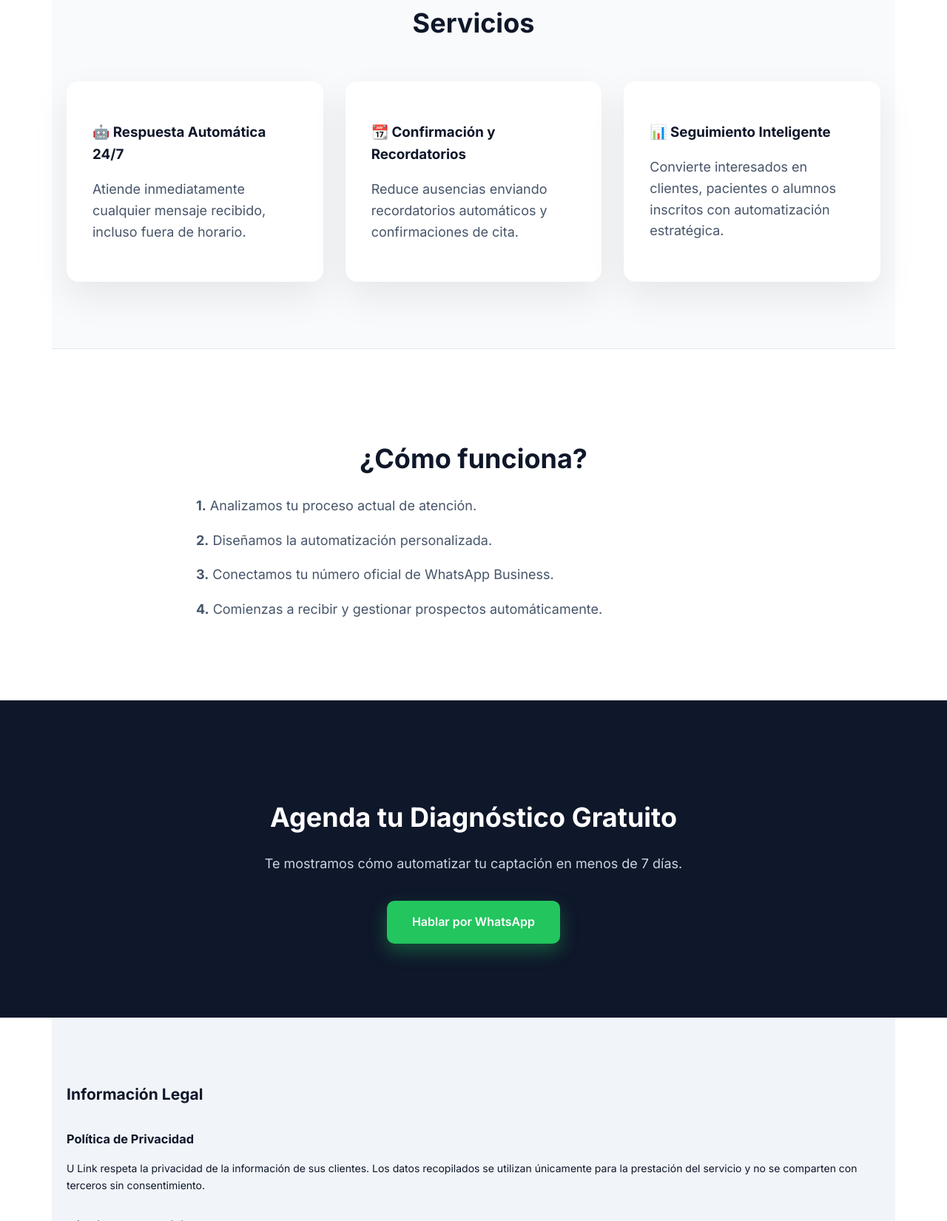
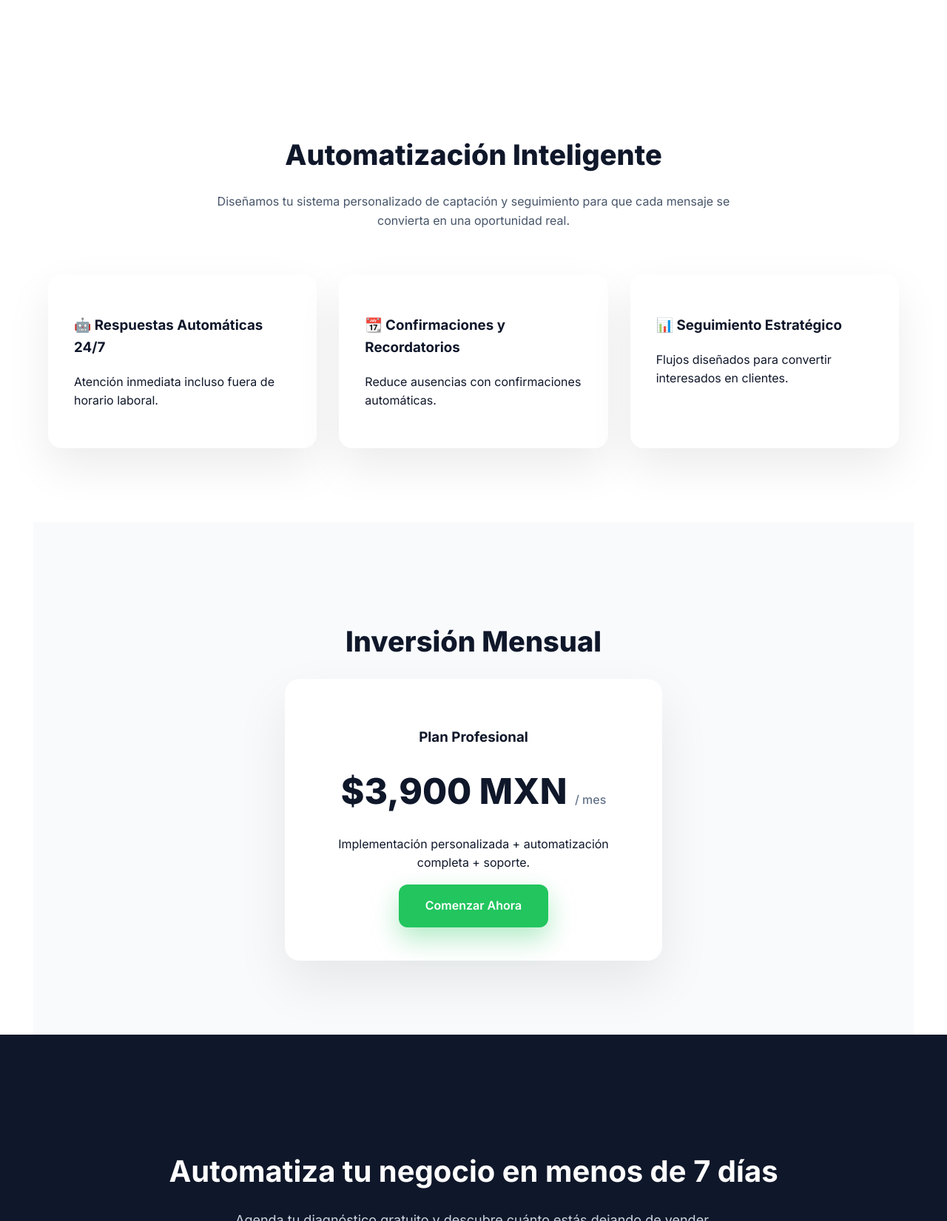
Before and after one commit to U-LinkMenendez/u-linkmenendez.github.io, a plain HTML site: page index.html in a window 1280 px wide. Shown: the part 1149-2800 px from the top of the page at 74% size. Drawn offline with Linux system fonts and the light colour scheme.

Commit message:
Update index.html

```diff
--- a/index.html
+++ b/index.html
@@ -3,10 +3,10 @@
 <head>
 <meta charset="UTF-8">
 <meta name="viewport" content="width=device-width, initial-scale=1.0">
-<title>U Link by Menéndez | Automatización Comercial 24/7</title>
-<meta name="description" content="Sistema profesional de captación y seguimiento de pacientes, alumnos y clientes en general vía WhatsApp. Automatización inteligente 24/7 para doctores, clínicas, escuelas y empresas en general.">
+<title>U Link | Automatización Comercial 24/7</title>
+<meta name="description" content="Sistema profesional de automatización por WhatsApp para clínicas y escuelas. Más citas, más inscripciones y cero prospectos perdidos.">
 
-<link href="https://fonts.googleapis.com/css2?family=Inter:wght@400;500;600;700&display=swap" rel="stylesheet">
+<link href="https://fonts.googleapis.com/css2?family=Inter:wght@400;500;600;700;800&display=swap" rel="stylesheet">
 
 <style>
 
@@ -22,17 +22,18 @@ body{
 nav{
     background:rgba(255,255,255,0.9);
     backdrop-filter:blur(10px);
-    padding:18px 30px;
+    padding:18px 40px;
     display:flex;
     justify-content:space-between;
     align-items:center;
-    box-shadow:0 4px 20px rgba(0,0,0,0.06);
+    box-shadow:0 4px 25px rgba(0,0,0,0.06);
     position:sticky;
     top:0;
     z-index:1000;
 }
 
 nav strong{
+    font-weight:800;
     font-size:18px;
 }
 
@@ -41,7 +42,7 @@ nav a{
     color:#334155;
     margin-left:25px;
     font-weight:500;
-    transition:0.3s ease;
+    transition:0.3s;
 }
 
 nav a:hover{
@@ -50,98 +51,140 @@ nav a:hover{
 
 /* HERO */
 .hero{
+    text-align:center;
+    padding:140px 20px 100px;
     background:linear-gradient(180deg,#ffffff,#f8fafc);
-    text-align:center;
-    padding:120px 20px 100px 20px;
+}
+
+.badge{
+    display:inline-block;
+    padding:6px 14px;
+    background:#ecfdf5;
+    color:#16a34a;
+    border-radius:50px;
+    font-size:14px;
+    font-weight:600;
+    margin-bottom:20px;
 }
 
 .hero h1{
-    font-size:48px;
-    max-width:800px;
+    font-size:52px;
+    max-width:850px;
     margin:auto;
     margin-bottom:25px;
-    font-weight:700;
+    font-weight:800;
 }
 
 .hero p{
     font-size:20px;
-    max-width:700px;
+    max-width:750px;
     margin:auto;
     margin-bottom:40px;
     color:#475569;
 }
 
-/* BUTTON */
 .btn{
     display:inline-block;
-    padding:16px 34px;
+    padding:16px 36px;
     background:#22c55e;
     color:white;
     text-decoration:none;
     font-weight:600;
-    border-radius:10px;
-    box-shadow:0 10px 25px rgba(34,197,94,0.35);
-    transition:0.3s ease;
+    border-radius:12px;
+    box-shadow:0 15px 35px rgba(34,197,94,0.35);
+    transition:0.3s;
 }
 
 .btn:hover{
-    transform:translateY(-3px);
-    box-shadow:0 15px 35px rgba(34,197,94,0.45);
+    transform:translateY(-4px);
+    box-shadow:0 20px 45px rgba(34,197,94,0.45);
 }
 
-/* SECTIONS */
+/* CONTAINER */
 .container{
-    max-width:1100px;
+    max-width:1150px;
     margin:auto;
-    padding:90px 20px;
+    padding:100px 20px;
 }
 
-.section{
+.section-title{
+    text-align:center;
+    font-size:38px;
+    font-weight:800;
+    margin-bottom:20px;
+}
+
+.section-sub{
+    text-align:center;
+    max-width:700px;
+    margin:auto;
+    color:#475569;
+    margin-bottom:60px;
+}
+
+/* METRICS */
+.metrics{
+    display:flex;
+    justify-content:center;
+    gap:60px;
+    flex-wrap:wrap;
+    margin-top:40px;
+}
+
+.metric{
     text-align:center;
 }
 
-.section h2{
-    font-size:36px;
-    margin-bottom:20px;
-    font-weight:700;
+.metric h3{
+    font-size:40px;
+    margin-bottom:10px;
 }
 
-.section p{
-    font-size:18px;
-    color:#475569;
-}
-
-/* FEATURES */
+/* CARDS */
 .features{
     display:grid;
-    grid-template-columns:repeat(auto-fit,minmax(260px,1fr));
+    grid-template-columns:repeat(auto-fit,minmax(280px,1fr));
     gap:30px;
-    margin-top:50px;
 }
 
 .card{
     background:white;
     padding:35px;
-    border-radius:16px;
-    box-shadow:0 20px 50px rgba(0,0,0,0.08);
-    transition:0.3s ease;
-    text-align:left;
+    border-radius:18px;
+    box-shadow:0 25px 60px rgba(0,0,0,0.08);
+    transition:0.3s;
 }
 
 .card:hover{
     transform:translateY(-8px);
-    box-shadow:0 30px 60px rgba(0,0,0,0.12);
+    box-shadow:0 35px 70px rgba(0,0,0,0.12);
 }
 
-.card h3{
-    margin-bottom:15px;
+/* PRICING */
+.pricing{
+    background:#f8fafc;
 }
 
-/* PROCESS SECTION */
-.process{
-    background:#f8fafc;
-    border-top:1px solid #e2e8f0;
-    border-bottom:1px solid #e2e8f0;
+.price-card{
+    background:white;
+    padding:45px;
+    border-radius:20px;
+    box-shadow:0 30px 70px rgba(0,0,0,0.08);
+    text-align:center;
+    max-width:420px;
+    margin:auto;
+}
+
+.price{
+    font-size:48px;
+    font-weight:800;
+    margin:20px 0;
+}
+
+.price small{
+    font-size:16px;
+    font-weight:500;
+    color:#64748b;
 }
 
 /* CTA */
@@ -149,11 +192,11 @@ nav a:hover{
     background:#0f172a;
     color:white;
     text-align:center;
-    padding:100px 20px;
+    padding:120px 20px;
 }
 
 .cta h2{
-    font-size:36px;
+    font-size:40px;
     margin-bottom:20px;
 }
 
@@ -163,23 +206,11 @@ nav a:hover{
     color:#cbd5e1;
 }
 
-/* LEGAL */
-.legal{
-    background:#f1f5f9;
-    font-size:14px;
-    padding:70px 20px;
-}
-
-.legal h3{
-    margin-top:30px;
-}
-
-/* FOOTER */
 .footer{
     text-align:center;
-    padding:35px;
+    padding:40px;
     font-size:14px;
-    background:#e2e8f0;
+    background:#f1f5f9;
 }
 
 </style>
@@ -190,71 +221,75 @@ nav a:hover{
 <nav>
     <strong>U Link</strong>
     <div>
-        <a href="#que-es">Qué es</a>
         <a href="#servicios">Servicios</a>
-        <a href="#como">Cómo funciona</a>
+        <a href="#precios">Precios</a>
         <a href="#contacto">Contacto</a>
     </div>
 </nav>
 
 <section class="hero">
-    <h1>Automatiza tu captación y seguimiento 24/7</h1>
-    <p>Sistema profesional de WhatsApp para doctores, clínicas, escuelas y negocios que desean más citas, más inscripciones, más clientes y sin prospectos perdidos.</p>
+    <div class="badge">SaaS para Clínicas y Escuelas en México 🇲🇽</div>
+    <h1>Convierte más prospectos en citas e inscripciones automáticamente</h1>
+    <p>Automatización profesional por WhatsApp que trabaja 24/7 captando, calificando y confirmando prospectos sin que tu equipo pierda tiempo.</p>
     <a href="#contacto" class="btn">Solicitar Diagnóstico Gratuito</a>
 </section>
 
-<section class="container section" id="que-es">
-    <h2>¿Qué es U Link?</h2>
-    <p style="max-width:750px;margin:auto;">
-        U Link es un sistema profesional de automatización comercial que conecta tu negocio, tus pacientes o tus alumnos mediante WhatsApp Business, optimizando la captación, seguimiento y confirmación de citas.
-    </p>
-</section>
-
-<section class="container section process" id="servicios">
-    <h2>Servicios</h2>
-    <div class="features">
-        <div class="card">
-            <h3>🤖 Respuesta Automática 24/7</h3>
-            <p>Atiende inmediatamente cualquier mensaje recibido, incluso fuera de horario.</p>
+<section class="container">
+    <div class="metrics">
+        <div class="metric">
+            <h3>+40%</h3>
+            <p>Más citas confirmadas</p>
         </div>
-        <div class="card">
-            <h3>📆 Confirmación y Recordatorios</h3>
-            <p>Reduce ausencias enviando recordatorios automáticos y confirmaciones de cita.</p>
+        <div class="metric">
+            <h3>24/7</h3>
+            <p>Atención automática</p>
         </div>
-        <div class="card">
-            <h3>📊 Seguimiento Inteligente</h3>
-            <p>Convierte interesados en clientes, pacientes o alumnos inscritos con automatización estratégica.</p>
+        <div class="metric">
+            <h3>-60%</h3>
+            <p>Menos prospectos perdidos</p>
         </div>
     </div>
 </section>
 
-<section class="container section" id="como">
-    <h2>¿Cómo funciona?</h2>
-    <div style="max-width:750px;margin:auto;text-align:left;font-size:18px;">
-        <p><strong>1.</strong> Analizamos tu proceso actual de atención.</p>
-        <p><strong>2.</strong> Diseñamos la automatización personalizada.</p>
-        <p><strong>3.</strong> Conectamos tu número oficial de WhatsApp Business.</p>
-        <p><strong>4.</strong> Comienzas a recibir y gestionar prospectos automáticamente.</p>
+<section class="container" id="servicios">
+    <h2 class="section-title">Automatización Inteligente</h2>
+    <p class="section-sub">Diseñamos tu sistema personalizado de captación y seguimiento para que cada mensaje se convierta en una oportunidad real.</p>
+
+    <div class="features">
+        <div class="card">
+            <h3>🤖 Respuestas Automáticas 24/7</h3>
+            <p>Atención inmediata incluso fuera de horario laboral.</p>
+        </div>
+        <div class="card">
+            <h3>📆 Confirmaciones y Recordatorios</h3>
+            <p>Reduce ausencias con confirmaciones automáticas.</p>
+        </div>
+        <div class="card">
+            <h3>📊 Seguimiento Estratégico</h3>
+            <p>Flujos diseñados para convertir interesados en clientes.</p>
+        </div>
+    </div>
+</section>
+
+<section class="container pricing" id="precios">
+    <h2 class="section-title">Inversión Mensual</h2>
+
+    <div class="price-card">
+        <h3>Plan Profesional</h3>
+        <div class="price">$3,900 MXN <small>/ mes</small></div>
+        <p>Implementación personalizada + automatización completa + soporte.</p>
+        <a href="#contacto" class="btn">Comenzar Ahora</a>
     </div>
 </section>
 
 <section class="cta" id="contacto">
-    <h2>Agenda tu Diagnóstico Gratuito</h2>
-    <p>Te mostramos cómo automatizar tu captación en menos de 7 días.</p>
+    <h2>Automatiza tu negocio en menos de 7 días</h2>
+    <p>Agenda tu diagnóstico gratuito y descubre cuánto estás dejando de vender.</p>
     <a href="https://wa.me/529996690192" class="btn">Hablar por WhatsApp</a>
 </section>
 
-<section class="legal container">
-    <h2>Información Legal</h2>
-    <h3>Política de Privacidad</h3>
-    <p>U Link respeta la privacidad de la información de sus clientes. Los datos recopilados se utilizan únicamente para la prestación del servicio y no se comparten con terceros sin consentimiento.</p>
-
-    <h3>Términos de Servicio</h3>
-    <p>El uso de U Link implica la aceptación de nuestras condiciones de servicio. El cliente es responsable del uso adecuado de la plataforma y del cumplimiento de las políticas de WhatsApp Business y Meta.</p>
-</section>
-
 <footer class="footer">
-    © 2026 U Link by Menéndez | Automatización Comercial Inteligente
+© 2026 U Link | SaaS de Automatización Comercial en México
 </footer>
 
 </body>
```
